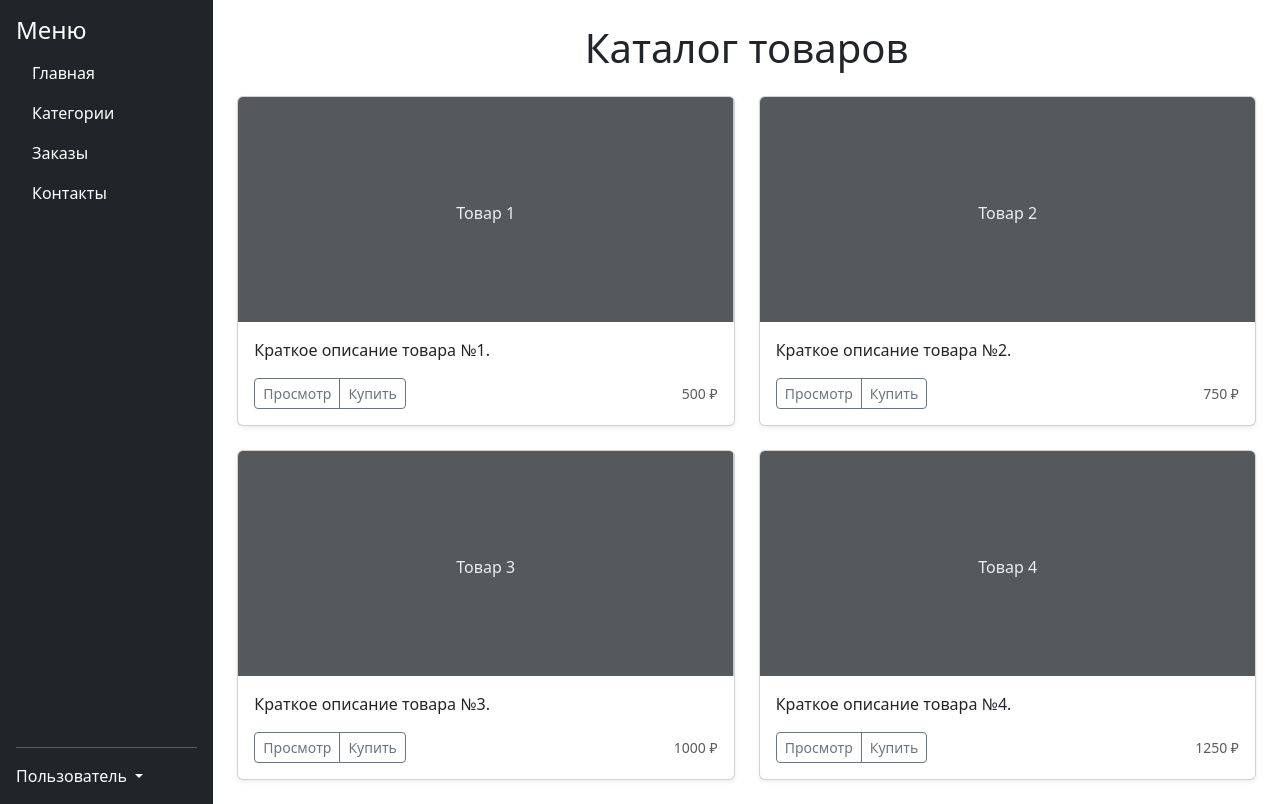
After one commit to Sergey-Shinkevich/Home_Work_6_Course, a Python web app: template templates/catalog.html in a window 1280 px wide. The commit adds this page. Run offline with Jinja, Linux system fonts and the light colour scheme; the template is opened without the code that fills it, so the values that code supplies are empty.

Commit message:
Add catalog.html + fix index.html

```diff
--- /dev/null
+++ b/templates/catalog.html
@@ -0,0 +1,129 @@
+<!DOCTYPE html>
+<html lang="ru">
+<head>
+    <meta charset="UTF-8">
+    <link href="https://cdn.jsdelivr.net/npm/bootstrap@5.3.0/dist/css/bootstrap.min.css" rel="stylesheet">
+    <title>Каталог</title>
+</head>
+<body>
+    <div class="container-fluid">
+        <div class="row">
+            <!-- Боковое меню (занимает 2 колонки) -->
+            <nav class="col-2 bg-dark text-white min-vh-100 d-flex flex-column p-3">
+                <h4>Меню</h4>
+                <ul class="nav flex-column">
+                    <li class="nav-item"><a class="nav-link text-white" href="/Home_Work_6_Course/templates/index.html">Главная</a></li>
+                    <li class="nav-item"><a class="nav-link text-white" href="#">Категории</a></li>
+                    <li class="nav-item"><a class="nav-link text-white" href="#">Заказы</a></li>
+                    <li class="nav-item"><a class="nav-link text-white" href="#">Контакты</a></li>
+                </ul>
+
+                <div class="mt-auto">
+                    <hr>
+                    <div class="dropdown mt-2">
+                        <a href="#" class="text-white text-decoration-none dropdown-toggle" data-bs-toggle="dropdown" aria-expanded="false">
+                            Пользователь
+                        </a>
+                        <ul class="dropdown-menu dropdown-menu-dark text-small shadow">
+                            <li><a class="dropdown-item" href="#">Профиль</a></li>
+                            <li><hr class="dropdown-divider"></li>
+                            <li><a class="dropdown-item" href="#">Выход</a></li>
+                        </ul>
+                    </div>
+                </div>
+            </nav>
+
+            <!-- Основной контент (занимает оставшиеся 10 колонок) -->
+
+            <main class="col-10 p-4">
+                <h1 class="text-center mb-4">Каталог товаров</h1>
+                <div class="row row-cols-1 row-cols-sm-2 row-cols-md-2 g-4">
+
+                    <!-- Карточка 1 -->
+                    <div class="col">
+                        <div class="card h-100 shadow-sm">
+                            <svg class="bd-placeholder-img card-img-top" width="100%" height="225" xmlns="http://www.w3.org/2000/svg" role="img" preserveAspectRatio="xMidYMid slice" focusable="false">
+                                <rect width="100%" height="100%" fill="#55595c"></rect>
+                                <text x="50%" y="50%" fill="#eceeef" dy=".3em" text-anchor="middle" dominant-baseline="middle">Товар 1</text>
+                            </svg>
+                            <div class="card-body">
+                                <p class="card-text">Краткое описание товара №1.</p>
+                                <div class="d-flex justify-content-between align-items-center">
+                                    <div class="btn-group">
+                                        <button type="button" class="btn btn-sm btn-outline-secondary">Просмотр</button>
+                                        <button type="button" class="btn btn-sm btn-outline-secondary">Купить</button>
+                                    </div>
+                                    <small class="text-muted">500 ₽</small>
+                                </div>
+                            </div>
+                        </div>
+                    </div>
+
+                    <!-- Карточка 2 -->
+                    <div class="col">
+                        <div class="card h-100 shadow-sm">
+                            <svg class="bd-placeholder-img card-img-top" width="100%" height="225" xmlns="http://www.w3.org/2000/svg" role="img" preserveAspectRatio="xMidYMid slice" focusable="false">
+                                <rect width="100%" height="100%" fill="#55595c"></rect>
+                                <text x="50%" y="50%" fill="#eceeef" dy=".3em" text-anchor="middle" dominant-baseline="middle">Товар 2</text>
+                            </svg>
+                            <div class="card-body">
+                                <p class="card-text">Краткое описание товара №2.</p>
+                                <div class="d-flex justify-content-between align-items-center">
+                                    <div class="btn-group">
+                                        <button type="button" class="btn btn-sm btn-outline-secondary">Просмотр</button>
+                                        <button type="button" class="btn btn-sm btn-outline-secondary">Купить</button>
+                                    </div>
+                                    <small class="text-muted">750 ₽</small>
+                                </div>
+                            </div>
+                        </div>
+                    </div>
+
+                    <!-- Карточка 3 -->
+                    <div class="col">
+                        <div class="card h-100 shadow-sm">
+                            <svg class="bd-placeholder-img card-img-top" width="100%" height="225" xmlns="http://www.w3.org/2000/svg" role="img" preserveAspectRatio="xMidYMid slice" focusable="false">
+                                <rect width="100%" height="100%" fill="#55595c"></rect>
+                                <text x="50%" y="50%" fill="#eceeef" dy=".3em" text-anchor="middle" dominant-baseline="middle">Товар 3</text>
+                            </svg>
+                            <div class="card-body">
+                                <p class="card-text">Краткое описание товара №3.</p>
+                                <div class="d-flex justify-content-between align-items-center">
+                                    <div class="btn-group">
+                                        <button type="button" class="btn btn-sm btn-outline-secondary">Просмотр</button>
+                                        <button type="button" class="btn btn-sm btn-outline-secondary">Купить</button>
+                                    </div>
+                                    <small class="text-muted">1000 ₽</small>
+                                </div>
+                            </div>
+                        </div>
+                    </div>
+
+                    <!-- Карточка 4 -->
+                    <div class="col">
+                        <div class="card h-100 shadow-sm">
+                            <svg class="bd-placeholder-img card-img-top" width="100%" height="225" xmlns="http://www.w3.org/2000/svg" role="img" preserveAspectRatio="xMidYMid slice" focusable="false">
+                                <rect width="100%" height="100%" fill="#55595c"></rect>
+                                <text x="50%" y="50%" fill="#eceeef" dy=".3em" text-anchor="middle" dominant-baseline="middle">Товар 4</text>
+                            </svg>
+                            <div class="card-body">
+                                <p class="card-text">Краткое описание товара №4.</p>
+                                <div class="d-flex justify-content-between align-items-center">
+                                    <div class="btn-group">
+                                        <button type="button" class="btn btn-sm btn-outline-secondary">Просмотр</button>
+                                        <button type="button" class="btn btn-sm btn-outline-secondary">Купить</button>
+                                    </div>
+                                    <small class="text-muted">1250 ₽</small>
+                                </div>
+                            </div>
+                        </div>
+                    </div>
+
+                </div>
+            </main>
+        </div>
+    </div>
+
+    <script src="https://cdn.jsdelivr.net/npm/bootstrap@5.3.0/dist/js/bootstrap.bundle.min.js"></script>
+</body>
+</html>
--- a/templates/index.html
+++ b/templates/index.html
@@ -16,13 +16,13 @@
                         <a class="nav-link text-white" href="/Home_Work_6_Course/templates/index.html">Главная</a>
                     </li>
                     <li class="nav-item">
-                        <a class="nav-link text-white" href="/categories">Категории</a>
+                        <a class="nav-link text-white" href="#">Категории</a>
                     </li>
                     <li class="nav-item">
-                        <a class="nav-link text-white" href="/orders">Заказы</a>
+                        <a class="nav-link text-white" href="#">Заказы</a>
                     </li>
                     <li class="nav-item">
-                        <a class="nav-link text-white" href="/contacts">Контакты</a>
+                        <a class="nav-link text-white" href="#">Контакты</a>
                     </li>
                 </ul>
 
```
